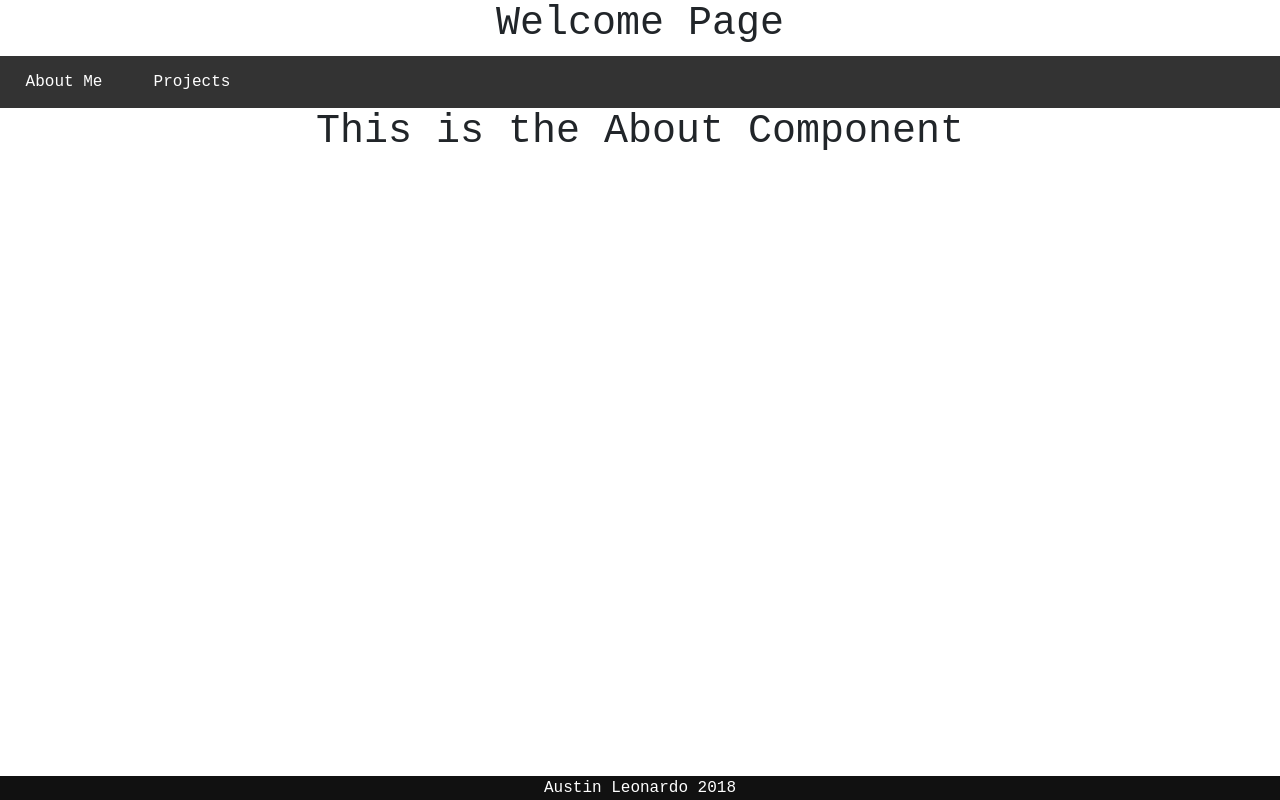
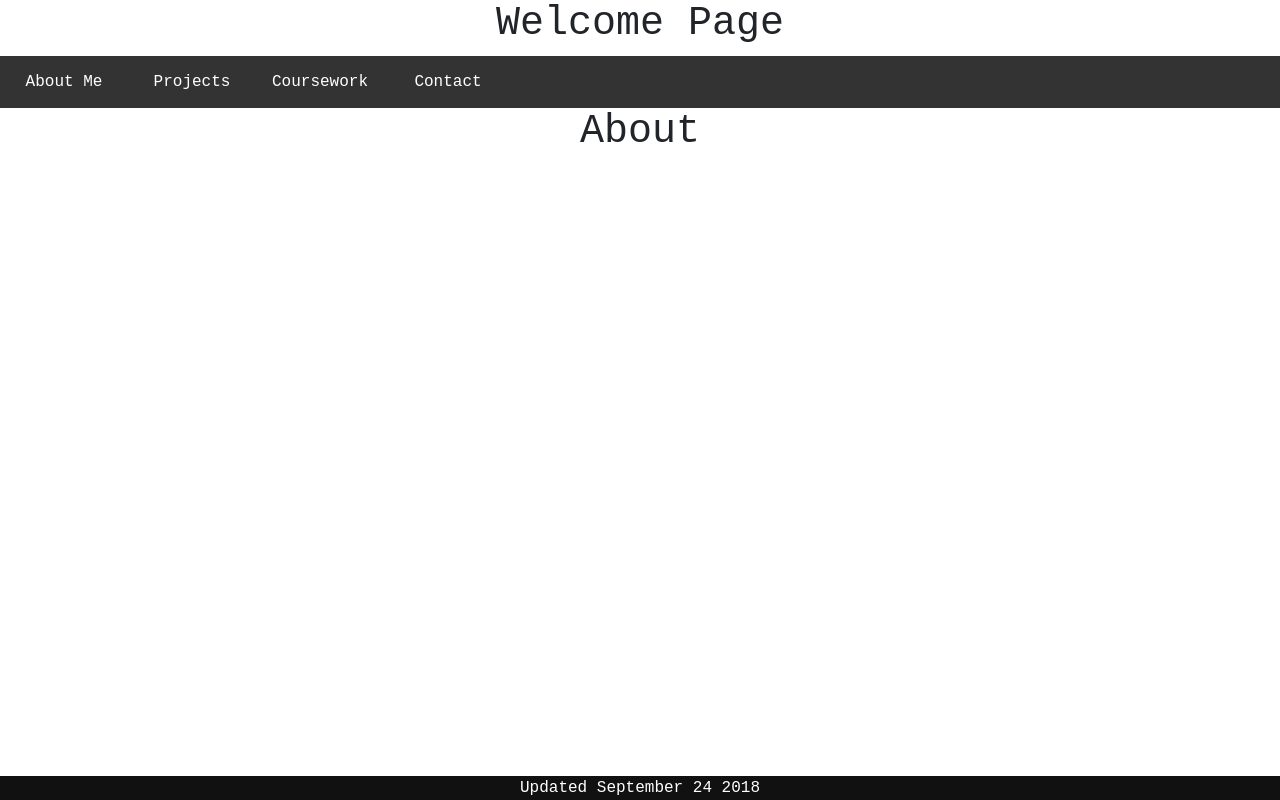
Before and after one commit to auxtin/css-practice, a React (Create React App) app: page /about in a window 1280 px wide. Built offline with nearby package versions, Linux system fonts and the light colour scheme.

Commit message:
Added more pages

```diff
--- a/src/App.js
+++ b/src/App.js
@@ -18,9 +18,8 @@ class App extends Component {
     return (
       <Router>
         <div className="App">
-          <h1>Welcome Page</h1>
+          <h1 className='Welcome'>Welcome Page</h1>
           <Header />
-
           <Route path='/about' component={about} />
           <Route path='/projects' component={projects} />
           <Footer />
--- a/src/Components/about.js
+++ b/src/Components/about.js
@@ -4,7 +4,7 @@ class about extends Component {
     render() {
         return (
             <div>
-                <h1>This is the About Component</h1>
+                <h1>About</h1>
             </div>
         );
     }
--- a/src/Components/footer.js
+++ b/src/Components/footer.js
@@ -4,7 +4,7 @@ class footer extends Component {
   render() {
     return (
         <div class='footer'>
-        Austin Leonardo 2018
+        Updated September 24 2018
         </div>
     )
   }
--- a/src/Components/header.js
+++ b/src/Components/header.js
@@ -16,6 +16,16 @@ class Header extends Component {
                         Projects
                     </a>
                 </li>
+                <li>
+                    <a id='underline' href='/coursework'>
+                        Coursework
+                    </a>
+                </li>
+                <li>
+                    <a id='underline' href='/contact'>
+                        Contact
+                    </a>
+                </li>
             </ul>
         </div>
         );
```
Also changed, not shown: src/Components/Contact.js (added, +11 -0 lines), src/Components/Coursework.js (added, +13 -0 lines).
